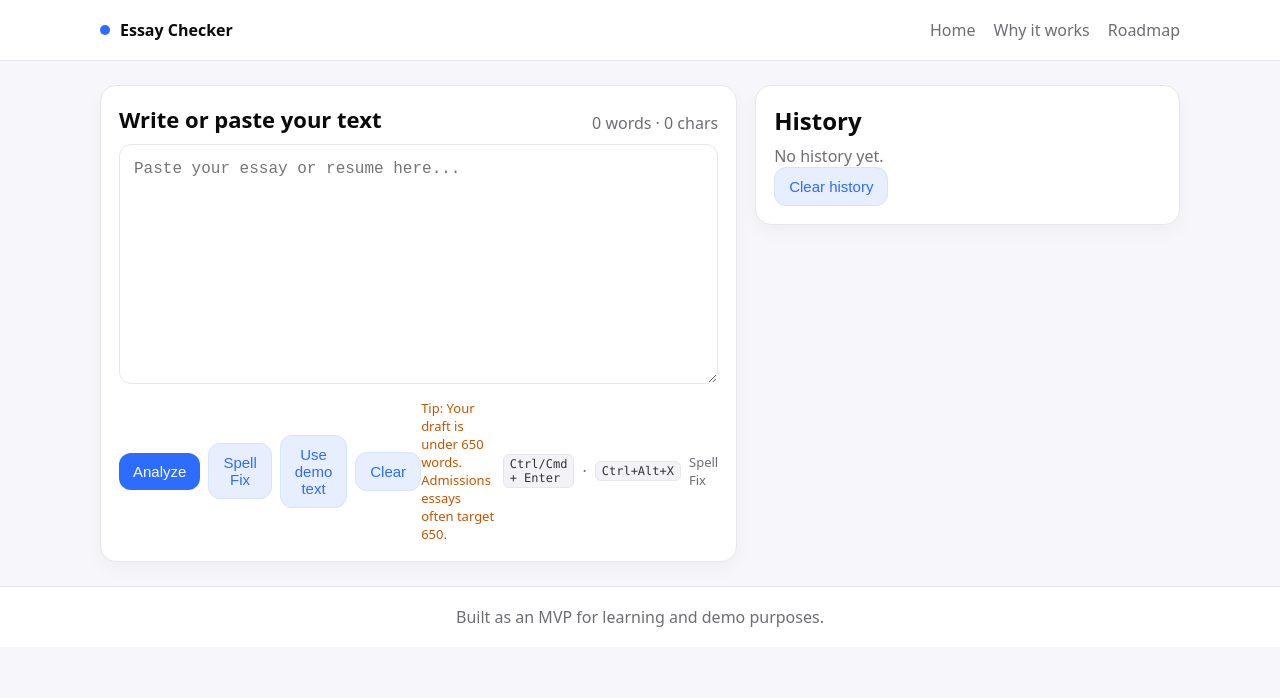
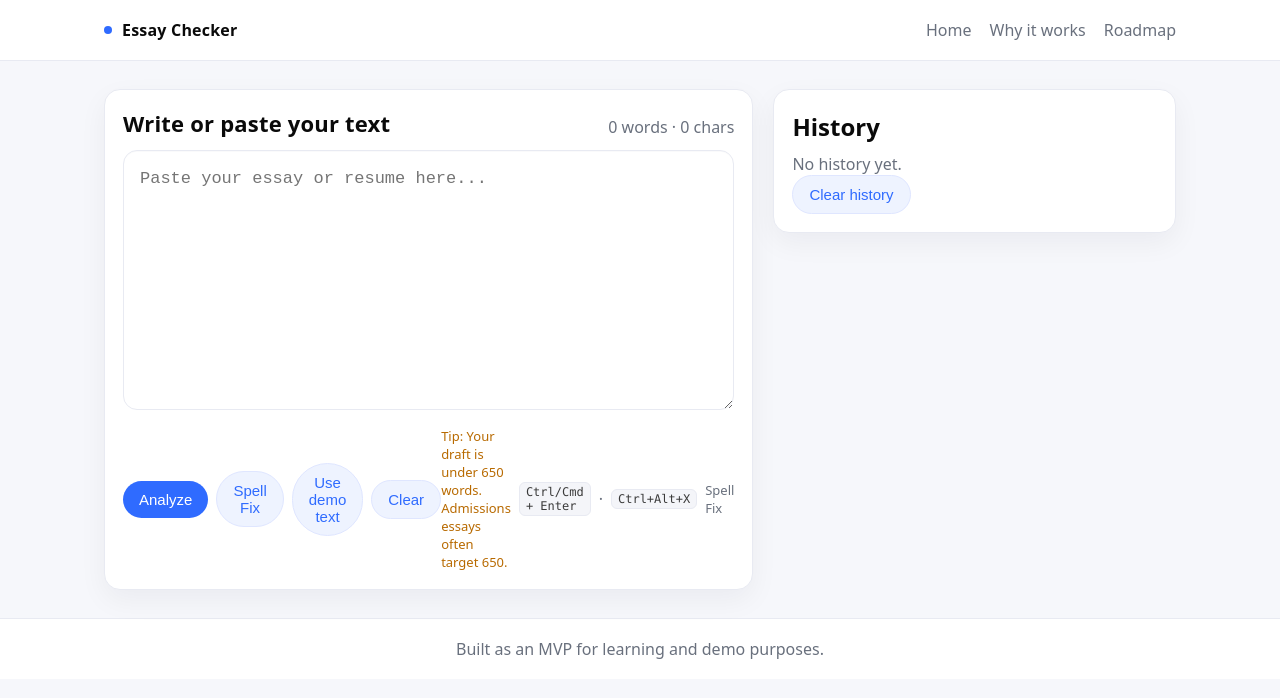
Before and after one commit to Naolsolomon34/heeee, a plain HTML site: page index.html in a window 1280 px wide. Drawn offline with Linux system fonts and the light colour scheme.

Commit message:
Update styles.css

```diff
--- a/styles.css
+++ b/styles.css
@@ -1,80 +1,149 @@
-/* Clean, light, “product” look — airy spacing, neutral colors, subtle shadows */
+/* ---- Clean Product Theme (v2) ----
+   Goal: lighter, calmer, more polished
+*/
+
 :root{
-  --bg:#f7f7fb;
+  --bg:#f6f7fb;
   --card:#ffffff;
   --ink:#0a0a0a;
-  --muted:#6d6d73;
-  --line:#e6e6ee;
-  --brand:#2e6bff;
-  --brand-quiet:#e7efff;
-  --good:#0aa15f;
-  --warn:#c45500;
-  --chip:#eef3ff;
+  --muted:#69707d;
+  --line:#e8eaf2;
+  --ring:#cfd7ff;
+  --brand:#2f6bff;
+  --brand-quiet:#eef3ff;
+  --good:#1a9e63;
+  --warn:#b86a00;
+  --chip:#f3f6ff;
 }
 
 *{box-sizing:border-box}
 html,body{height:100%}
-body{margin:0;background:var(--bg);color:var(--ink);font-family:ui-sans-serif,system-ui,-apple-system,Segoe UI,Roboto,Helvetica,Arial,sans-serif;-webkit-font-smoothing:antialiased}
+body{
+  margin:0;
+  background:var(--bg);
+  color:var(--ink);
+  font-family:ui-sans-serif,system-ui,-apple-system,Segoe UI,Roboto,Helvetica,Arial,sans-serif;
+  -webkit-font-smoothing:antialiased;
+  text-rendering:optimizeLegibility;
+}
 
-.wrap{max-width:1120px;margin:0 auto;padding:0 20px}
-.site-header{position:sticky;top:0;background:#fff;border-bottom:1px solid var(--line);z-index:10}
-.site-header .wrap{display:flex;align-items:center;justify-content:space-between;height:60px}
-.brand{display:flex;align-items:center;gap:10px;font-weight:600}
-.brand .dot{width:10px;height:10px;border-radius:50%;background:var(--brand)}
+/* Header */
+.wrap{max-width:1120px;margin:0 auto;padding:0 24px}
+.site-header{
+  position:sticky;top:0;background:#fff;border-bottom:1px solid var(--line);z-index:10
+}
+.site-header .wrap{
+  display:flex;align-items:center;justify-content:space-between;height:60px
+}
+.brand{display:flex;align-items:center;gap:10px;font-weight:600;letter-spacing:.2px}
+.brand .dot{width:8px;height:8px;border-radius:50%;background:var(--brand)}
 .nav{display:flex;gap:18px}
 .nav-link{color:var(--muted);text-decoration:none}
 .nav-link:hover{color:var(--ink)}
 
-.grid{display:grid;grid-template-columns:1.5fr 1fr;gap:18px;margin:24px auto}
-.card{background:var(--card);border:1px solid var(--line);border-radius:16px;padding:18px;box-shadow:0 6px 18px rgba(10,10,10,.04)}
+/* Layout */
+.grid{display:grid;grid-template-columns:1.55fr 1fr;gap:20px;margin:28px auto}
+.card{
+  background:var(--card);
+  border:1px solid var(--line);
+  border-radius:16px;
+  padding:18px;
+  box-shadow:0 10px 28px rgba(17,20,45,.05);
+}
 .side{align-self:start}
-.side-title{margin:0 0 8px 0}
+.side-title{margin:2px 0 10px 0}
 
-.title{margin:0;font-size:22px}
+/* Head */
+.title{margin:0;font-size:22px;letter-spacing:.2px}
 .counter{color:var(--muted)}
-.card-head{display:flex;align-items:end;justify-content:space-between;margin-bottom:10px}
+.card-head{display:flex;align-items:end;justify-content:space-between;margin-bottom:12px}
 
-textarea{width:100%;min-height:240px;resize:vertical;border:1px solid var(--line);border-radius:12px;padding:12px 14px;background:#fff;color:var(--ink);font-size:16px;line-height:1.5}
+/* Editor */
+textarea{
+  width:100%;
+  min-height:260px;
+  resize:vertical;
+  border:1px solid var(--line);
+  border-radius:14px;
+  padding:14px 16px;
+  background:#fff;
+  color:var(--ink);
+  font-size:17px;
+  line-height:1.6;
+  box-shadow:0 1px 0 rgba(17,20,45,.02) inset;
+  transition:border .15s, box-shadow .15s;
+}
+textarea:focus{
+  outline:none;
+  border-color:var(--ring);
+  box-shadow:0 0 0 4px var(--brand-quiet);
+}
 
-.toolbar{display:flex;justify-content:space-between;align-items:center;margin-top:10px}
+/* Toolbar / buttons */
+.toolbar{display:flex;justify-content:space-between;align-items:center;margin-top:12px}
 .left,.right{display:flex;align-items:center;gap:8px}
 .dot-sep::before{content:'·';color:var(--muted)}
+.kbd{
+  font-family:ui-monospace,SFMono-Regular,Menlo,monospace;
+  background:#f4f5f9;border:1px solid var(--line);
+  padding:2px 6px;border-radius:6px;color:#3a3a3a;font-size:12px
+}
 
-.btn{border:none;border-radius:12px;padding:10px 14px;font-size:15px;cursor:pointer}
+.btn{
+  border:none;border-radius:999px;
+  padding:10px 16px;font-size:15px;cursor:pointer;
+  transition:transform .04s ease, filter .15s ease;
+}
+.btn:active{transform:translateY(1px)}
 .btn-primary{background:var(--brand);color:#fff}
-.btn-primary:hover{filter:brightness(.97)}
-.btn-quiet{background:var(--brand-quiet);color:var(--brand);border:1px solid #d5e3ff}
-.btn-quiet:hover{filter:brightness(.98)}
+.btn-primary:hover{filter:brightness(.98)}
+.btn-quiet{
+  background:var(--brand-quiet);color:var(--brand);
+  border:1px solid #dfe6ff;
+}
+.btn-quiet:hover{filter:brightness(.99)}
 
+/* Hints & errors */
 .hint{font-size:13px}
 .hint.ok{color:var(--good)}
 .hint.warn{color:var(--warn)}
 .hint-lite{color:var(--muted);font-size:13px}
-.kbd{font-family:ui-monospace,SFMono-Regular,Menlo,monospace;background:#f2f2f7;border:1px solid var(--line);padding:2px 6px;border-radius:6px;color:#333;font-size:12px}
-
 .error{margin-top:10px;color:#b00020}
 
+/* Results */
 .results-head{display:flex;gap:14px;align-items:center;margin-bottom:10px}
-.badge{background:var(--brand);color:#fff;font-weight:700;font-size:24px;line-height:1;border-radius:12px;padding:10px 12px;min-width:64px;text-align:center}
+.badge{
+  background:var(--brand);color:#fff;font-weight:700;
+  font-size:24px;line-height:1;border-radius:12px;
+  padding:10px 12px;min-width:64px;text-align:center
+}
 .meta{color:var(--muted);margin-top:2px}
 .summary{margin:8px 0 0 0;color:#333}
 
 .rubric{width:100%;border-collapse:collapse;margin-top:8px}
-.rubric th,.rubric td{padding:10px 8px;border-bottom:1px solid var(--line);text-align:left}
+.rubric th,.rubric td{
+  padding:10px 8px;border-bottom:1px solid var(--line);text-align:left
+}
 
+/* Suggestions */
 .suggestions h3{margin:14px 0 8px 0}
 .suggestions ul{margin:0;padding-left:18px}
 
+/* History */
 .history-empty{color:var(--muted)}
-.history .hist{border:1px solid var(--line);border-radius:12px;padding:10px;margin-bottom:10px;background:#fff}
+.history .hist{
+  border:1px solid var(--line);border-radius:12px;padding:10px;margin-bottom:10px;background:#fff
+}
 .hist-top{display:flex;align-items:center;gap:8px;margin-bottom:6px}
 .chip{background:var(--chip);color:var(--brand);border:1px solid #dfe8ff;border-radius:10px;padding:2px 8px;font-weight:600}
 .time{color:var(--muted);font-size:13px}
 .preview{color:#333;max-height:3.1em;overflow:hidden}
 
-.site-footer{border-top:1px solid var(--line);margin-top:24px;background:#fff}
+/* Footer */
+.site-footer{border-top:1px solid var(--line);margin-top:28px;background:#fff}
 .site-footer .wrap{height:60px;display:flex;align-items:center;justify-content:center;color:var(--muted)}
 
+/* Responsive */
 @media (max-width:980px){
   .grid{grid-template-columns:1fr}
 }
```
